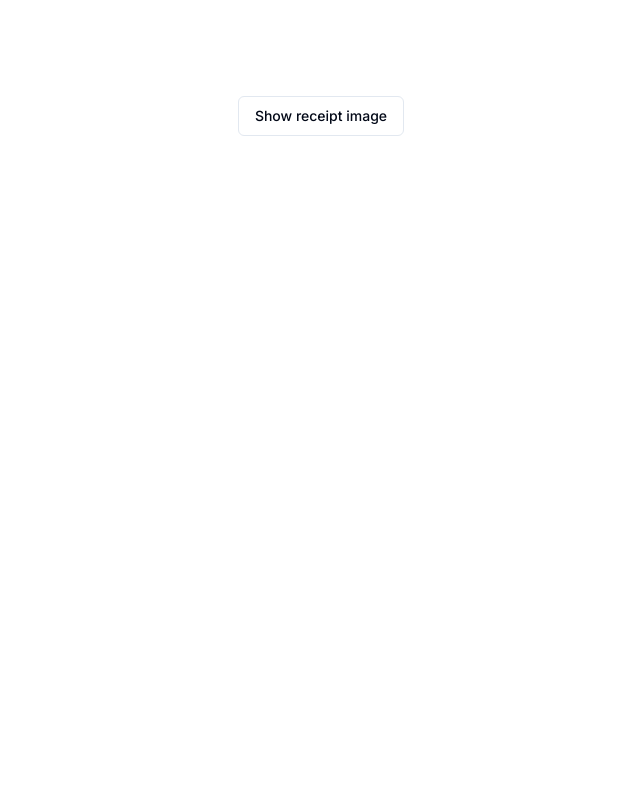
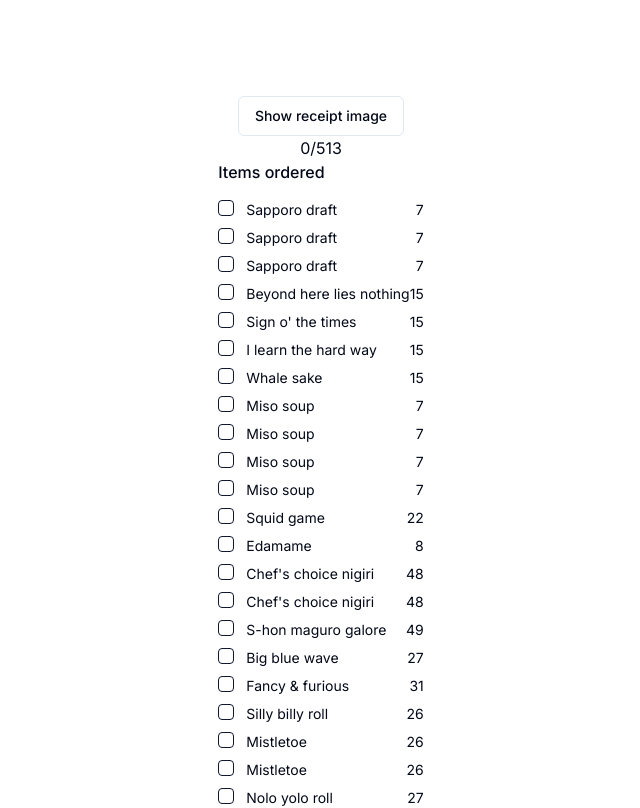
Before and after one commit to nicholasrokosz/billy-sushi-tab-splitter, a Next.js app: page / in a window 1280 px wide. Shown: the top 808 px of the page, without its empty margins (319-959 px from the left). Built offline with nearby package versions, Linux system fonts and the light colour scheme.

Commit message:
Add working checkbox group and personal subtotal

```diff
--- a/src/app/page.js
+++ b/src/app/page.js
@@ -1,3 +1,5 @@
+'use client'
+
 import Image from 'next/image'
 import {
   Dialog,
@@ -7,11 +9,179 @@
   DialogTrigger,
 } from '@/components/ui/dialog'
 // import { CaretSortIcon } from '@radix-ui/react-icons'
+import { zodResolver } from '@hookform/resolvers/zod'
+import { useForm } from 'react-hook-form'
+import { z } from 'zod'
+
 import { Button } from '@/components/ui/button'
+import { Checkbox } from '@/components/ui/checkbox'
+import {
+  Form,
+  FormControl,
+  FormDescription,
+  FormField,
+  FormItem,
+  FormLabel,
+} from '@/components/ui/form'
+import { useState } from 'react'
+
+const items = [
+  {
+    id: 1,
+    label: 'Sapporo draft',
+    cost: 7,
+  },
+  {
+    id: 2,
+    label: 'Sapporo draft',
+    cost: 7,
+  },
+  {
+    id: 3,
+    label: 'Sapporo draft',
+    cost: 7,
+  },
+  {
+    id: 4,
+    label: 'Beyond here lies nothing',
+    cost: 15,
+  },
+  {
+    id: 5,
+    label: "Sign o' the times",
+    cost: 15,
+  },
+  {
+    id: 6,
+    label: 'I learn the hard way',
+    cost: 15,
+  },
+  {
+    id: 7,
+    label: 'Whale sake',
+    cost: 15,
+  },
+  {
+    id: 8,
+    label: 'Miso soup',
+    cost: 7,
+  },
+  {
+    id: 9,
+    label: 'Miso soup',
+    cost: 7,
+  },
+  {
+    id: 10,
+    label: 'Miso soup',
+    cost: 7,
+  },
+  {
+    id: 11,
+    label: 'Miso soup',
+    cost: 7,
+  },
+  {
+    id: 12,
+    label: 'Squid game',
+    cost: 22,
+  },
+  {
+    id: 13,
+    label: 'Edamame',
+    cost: 8,
+  },
+  {
+    id: 14,
+    label: "Chef's choice nigiri",
+    cost: 48,
+  },
+  {
+    id: 15,
+    label: "Chef's choice nigiri",
+    cost: 48,
+  },
+  {
+    id: 16,
+    label: 'S-hon maguro galore',
+    cost: 49,
+  },
+  {
+    id: 17,
+    label: 'Big blue wave',
+    cost: 27,
+  },
+  {
+    id: 18,
+    label: 'Fancy & furious',
+    cost: 31,
+  },
+  {
+    id: 19,
+    label: 'Silly billy roll',
+    cost: 26,
+  },
+  {
+    id: 20,
+    label: 'Mistletoe',
+    cost: 26,
+  },
+  {
+    id: 21,
+    label: 'Mistletoe',
+    cost: 26,
+  },
+  {
+    id: 22,
+    label: 'Nolo yolo roll',
+    cost: 27,
+  },
+  {
+    id: 23,
+    label: 'Red snapper nigiri',
+    cost: 9,
+  },
+  {
+    id: 24,
+    label: 'Flounder nigiri',
+    cost: 9,
+  },
+  {
+    id: 25,
+    label: 'Scallop nigiri',
+    cost: 10,
+  },
+  {
+    id: 26,
+    label: 'Uncultured swan',
+    cost: 23,
+  },
+  {
+    id: 27,
+    label: 'Whiskey drunk & b proof',
+    cost: 15,
+  },
+]
+
+const totalCost = items.reduce((a, b) => a + b.cost, 0)
 
 export default function Home() {
+  const [total, setTotal] = useState(0)
+  const form = useForm({
+    defaultValues: {
+      items: [],
+    },
+  })
+
+  function calculateTotal(data) {
+    const total = data.items
+      .map((id) => items[id - 1])
+      .reduce((a, b) => a + b.cost, 0)
+    setTotal(total)
+  }
+
   return (
-    <main className="flex min-h-screen flex-col items-center justify-between p-24">
+    <main className="flex min-h-screen flex-col items-center p-24">
       <Dialog>
         <DialogTrigger>
           <Button variant="outline">Show receipt image</Button>
@@ -29,6 +199,67 @@
           />
         </DialogContent>
       </Dialog>
+      <p>
+        {total}/{totalCost}
+      </p>
+      <Form {...form}>
+        <form
+          // onSubmit={form.handleSubmit(calculateTotal)}
+          onChange={form.handleSubmit(calculateTotal)}
+          className="space-y-8"
+        >
+          <FormField
+            control={form.control}
+            name="items"
+            render={() => (
+              <FormItem>
+                <div className="mb-4">
+                  <FormLabel className="text-base">Items ordered</FormLabel>
+                  {/* <FormDescription> */}
+                  {/*   Select the items you ordered */}
+                  {/* </FormDescription> */}
+                </div>
+                {items.map((item) => (
+                  <FormField
+                    key={item.id}
+                    control={form.control}
+                    name="items"
+                    render={({ field }) => {
+                      return (
+                        <FormItem
+                          key={item.id}
+                          className="flex flex-row items-start space-x-3 space-y-0"
+                        >
+                          <FormControl>
+                            <Checkbox
+                              {...form.register(`${item.id}`)}
+                              checked={field.value?.includes(item.id)}
+                              onCheckedChange={(checked) => {
+                                return checked
+                                  ? field.onChange([...field.value, item.id])
+                                  : field.onChange(
+                                      field.value?.filter(
+                                        (value) => value !== item.id
+                                      )
+                                    )
+                              }}
+                            />
+                          </FormControl>
+                          <FormLabel className="text-sm font-normal flex justify-between w-full">
+                            <p>{item.label}</p>
+                            <p>{item.cost}</p>
+                          </FormLabel>
+                        </FormItem>
+                      )
+                    }}
+                  />
+                ))}
+              </FormItem>
+            )}
+          />
+          <Button type="submit">Submit</Button>
+        </form>
+      </Form>
     </main>
   )
 }
--- /dev/null
+++ b/src/components/ui/checkbox.jsx
@@ -0,0 +1,24 @@
+"use client"
+
+import * as React from "react"
+import * as CheckboxPrimitive from "@radix-ui/react-checkbox"
+import { Check } from "lucide-react"
+
+import { cn } from "@/lib/utils"
+
+const Checkbox = React.forwardRef(({ className, ...props }, ref) => (
+  <CheckboxPrimitive.Root
+    ref={ref}
+    className={cn(
+      "peer h-4 w-4 shrink-0 rounded-sm border border-primary ring-offset-background focus-visible:outline-none focus-visible:ring-2 focus-visible:ring-ring focus-visible:ring-offset-2 disabled:cursor-not-allowed disabled:opacity-50 data-[state=checked]:bg-primary data-[state=checked]:text-primary-foreground",
+      className
+    )}
+    {...props}>
+    <CheckboxPrimitive.Indicator className={cn("flex items-center justify-center text-current")}>
+      <Check className="h-4 w-4" />
+    </CheckboxPrimitive.Indicator>
+  </CheckboxPrimitive.Root>
+))
+Checkbox.displayName = CheckboxPrimitive.Root.displayName
+
+export { Checkbox }
--- /dev/null
+++ b/src/components/ui/form.jsx
@@ -0,0 +1,133 @@
+import * as React from "react"
+import { Slot } from "@radix-ui/react-slot"
+import { Controller, FormProvider, useFormContext } from "react-hook-form";
+
+import { cn } from "@/lib/utils"
+import { Label } from "@/components/ui/label"
+
+const Form = FormProvider
+
+const FormFieldContext = React.createContext({})
+
+const FormField = (
+  {
+    ...props
+  }
+) => {
+  return (
+    (<FormFieldContext.Provider value={{ name: props.name }}>
+      <Controller {...props} />
+    </FormFieldContext.Provider>)
+  );
+}
+
+const useFormField = () => {
+  const fieldContext = React.useContext(FormFieldContext)
+  const itemContext = React.useContext(FormItemContext)
+  const { getFieldState, formState } = useFormContext()
+
+  const fieldState = getFieldState(fieldContext.name, formState)
+
+  if (!fieldContext) {
+    throw new Error("useFormField should be used within <FormField>")
+  }
+
+  const { id } = itemContext
+
+  return {
+    id,
+    name: fieldContext.name,
+    formItemId: `${id}-form-item`,
+    formDescriptionId: `${id}-form-item-description`,
+    formMessageId: `${id}-form-item-message`,
+    ...fieldState,
+  }
+}
+
+const FormItemContext = React.createContext({})
+
+const FormItem = React.forwardRef(({ className, ...props }, ref) => {
+  const id = React.useId()
+
+  return (
+    (<FormItemContext.Provider value={{ id }}>
+      <div ref={ref} className={cn("space-y-2", className)} {...props} />
+    </FormItemContext.Provider>)
+  );
+})
+FormItem.displayName = "FormItem"
+
+const FormLabel = React.forwardRef(({ className, ...props }, ref) => {
+  const { error, formItemId } = useFormField()
+
+  return (
+    (<Label
+      ref={ref}
+      className={cn(error && "text-destructive", className)}
+      htmlFor={formItemId}
+      {...props} />)
+  );
+})
+FormLabel.displayName = "FormLabel"
+
+const FormControl = React.forwardRef(({ ...props }, ref) => {
+  const { error, formItemId, formDescriptionId, formMessageId } = useFormField()
+
+  return (
+    (<Slot
+      ref={ref}
+      id={formItemId}
+      aria-describedby={
+        !error
+          ? `${formDescriptionId}`
+          : `${formDescriptionId} ${formMessageId}`
+      }
+      aria-invalid={!!error}
+      {...props} />)
+  );
+})
+FormControl.displayName = "FormControl"
+
+const FormDescription = React.forwardRef(({ className, ...props }, ref) => {
+  const { formDescriptionId } = useFormField()
+
+  return (
+    (<p
+      ref={ref}
+      id={formDescriptionId}
+      className={cn("text-sm text-muted-foreground", className)}
+      {...props} />)
+  );
+})
+FormDescription.displayName = "FormDescription"
+
+const FormMessage = React.forwardRef(({ className, children, ...props }, ref) => {
+  const { error, formMessageId } = useFormField()
+  const body = error ? String(error?.message) : children
+
+  if (!body) {
+    return null
+  }
+
+  return (
+    (<p
+      ref={ref}
+      id={formMessageId}
+      className={cn("text-sm font-medium text-destructive", className)}
+      {...props}>
+      {body}
+    </p>)
+  );
+})
+FormMessage.displayName = "FormMessage"
+
+export {
+  useFormField,
+  Form,
+  FormItem,
+  FormLabel,
+  FormControl,
+  FormDescription,
+  FormMessage,
+  FormField,
+}
--- /dev/null
+++ b/src/components/ui/label.jsx
@@ -0,0 +1,18 @@
+"use client"
+
+import * as React from "react"
+import * as LabelPrimitive from "@radix-ui/react-label"
+import { cva } from "class-variance-authority";
+
+import { cn } from "@/lib/utils"
+
+const labelVariants = cva(
+  "text-sm font-medium leading-none peer-disabled:cursor-not-allowed peer-disabled:opacity-70"
+)
+
+const Label = React.forwardRef(({ className, ...props }, ref) => (
+  <LabelPrimitive.Root ref={ref} className={cn(labelVariants(), className)} {...props} />
+))
+Label.displayName = LabelPrimitive.Root.displayName
+
+export { Label }
```
Also changed, not shown: package.json (+6 -1 lines), 1 other file (tests, documents, lock files or other folders).
